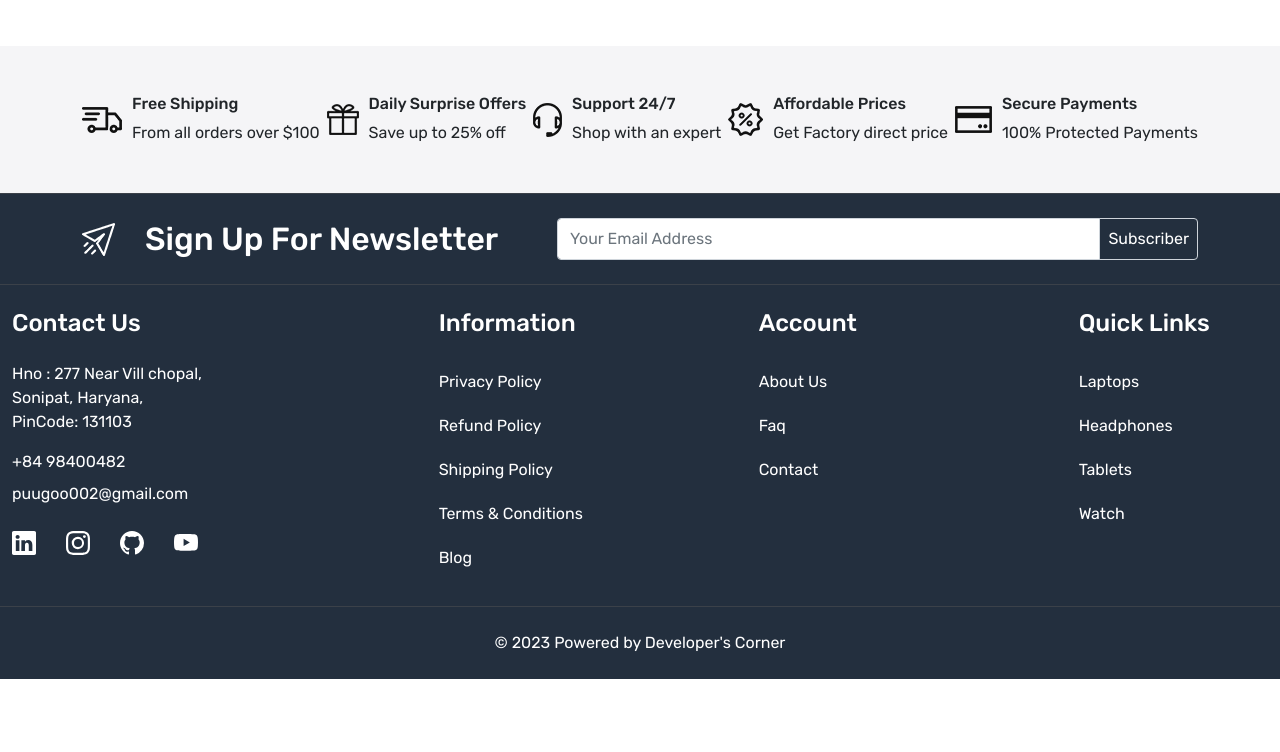
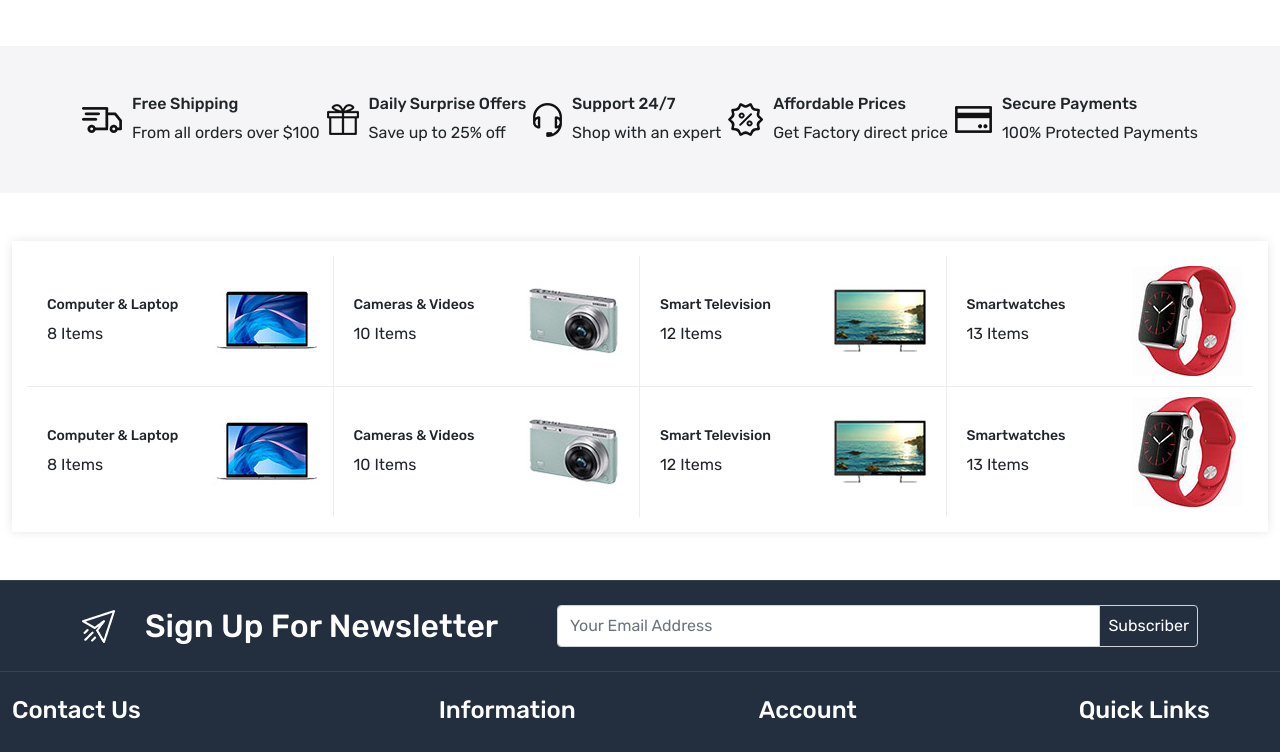
Before and after one commit to PuuGoo/E_Ecommerce_Puu, a React (Create React App) app: page / in a window 1280 px wide. Shown: the part 634-1386 px from the top of the page. Before the commit the page ends 1313 px from the top, so only its background shows below. Built offline with nearby package versions, Linux system fonts and the light colour scheme.

Commit message:
Home_Categories

```diff
--- a/src/App.css
+++ b/src/App.css
@@ -10,6 +10,7 @@
   --color-232f3e: #232f3e;
   --color-bf4800: #bf4800;
   --color-f5f5f7: #f5f5f7;
+  --color-ededed: #ededed;
 }
 body {
   font-family: "Rubik", sans-serif;
@@ -179,4 +180,40 @@
 }
 
 /* home wrapper 2 Ends */
+
+/* Các thành phần trong danh mục */
+
+.categories {
+  background-color: white;
+  box-shadow: 0 0 10px #0000001a;
+  padding: 15px;
+}
+.categories>div{
+  width: 25%;
+  padding: 10px 10px 10px 20px;
+}
+.categories>div>div {
+  width: 60%;
+}
+.categories h6 {
+  font-size: 14px !important;
+}
+.categories>div:nth-child(1),
+.categories>div:nth-child(2),
+.categories>div:nth-child(3),
+.categories>div:nth-child(4){
+  border-bottom: 1px solid var(--color-ededed);
+}
+.categories>div:nth-child(1),
+.categories>div:nth-child(2),
+.categories>div:nth-child(3){
+  border-right: 1px solid var(--color-ededed);
+}
+.categories>div:nth-child(5),
+.categories>div:nth-child(6),
+.categories>div:nth-child(7){
+  border-right: 1px solid var(--color-ededed);
+}
+
+/* Các thành phần trong danh mục kết thúc ở đây */
 /* Các thành phần Trang Chủ Kết Thúc Ở Đây*/
--- a/src/pages/Home.js
+++ b/src/pages/Home.js
@@ -130,6 +130,72 @@
           </div>
         </div>
       </section>
+      <section className="home-wrapper-3 py-5">
+        <div className="container-xxl">
+          <div className="row">
+            <div className="col-12">
+              <div className="categories d-flex flex-wrap justify-content-between align-items-center">
+                <div className="d-flex align-items-center">
+                  <div>
+                    <h6>Computer & Laptop</h6>
+                    <p className="mb-0">8 Items</p>
+                  </div>
+                  <img src="images/laptop.jpg" alt="laptop" />
+                </div>
+                <div className="d-flex align-items-center">
+                  <div>
+                    <h6>Cameras & Videos</h6>
+                    <p className="mb-0">10 Items</p>
+                  </div>
+                  <img src="images/camera.jpg" alt="camera" />
+                </div>
+                <div className="d-flex align-items-center">
+                  <div>
+                    <h6>Smart Television</h6>
+                    <p className="mb-0">12 Items</p>
+                  </div>
+                  <img src="images/tv.jpg" alt="tv" />
+                </div>
+                <div className="d-flex align-items-center">
+                  <div>
+                    <h6>Smartwatches</h6>
+                    <p className="mb-0">13 Items</p>
+                  </div>
+                  <img src="images/smartwatches.jpg" alt="smartwatches" />
+                </div>
+                <div className="d-flex align-items-center">
+                  <div>
+                    <h6>Computer & Laptop</h6>
+                    <p className="mb-0">8 Items</p>
+                  </div>
+                  <img src="images/laptop.jpg" alt="laptop" />
+                </div>
+                <div className="d-flex align-items-center">
+                  <div>
+                    <h6>Cameras & Videos</h6>
+                    <p className="mb-0">10 Items</p>
+                  </div>
+                  <img src="images/camera.jpg" alt="camera" />
+                </div>
+                <div className="d-flex align-items-center">
+                  <div>
+                    <h6>Smart Television</h6>
+                    <p className="mb-0">12 Items</p>
+                  </div>
+                  <img src="images/tv.jpg" alt="tv" />
+                </div>
+                <div className="d-flex align-items-center">
+                  <div>
+                    <h6>Smartwatches</h6>
+                    <p className="mb-0">13 Items</p>
+                  </div>
+                  <img src="images/smartwatches.jpg" alt="smartwatches" />
+                </div>
+              </div>
+            </div>
+          </div>
+        </div>
+      </section>
     </>
   );
 };
```
Also changed, not shown: public/images/gaming.jpg (added), public/images/smartwatches.jpg (added).
